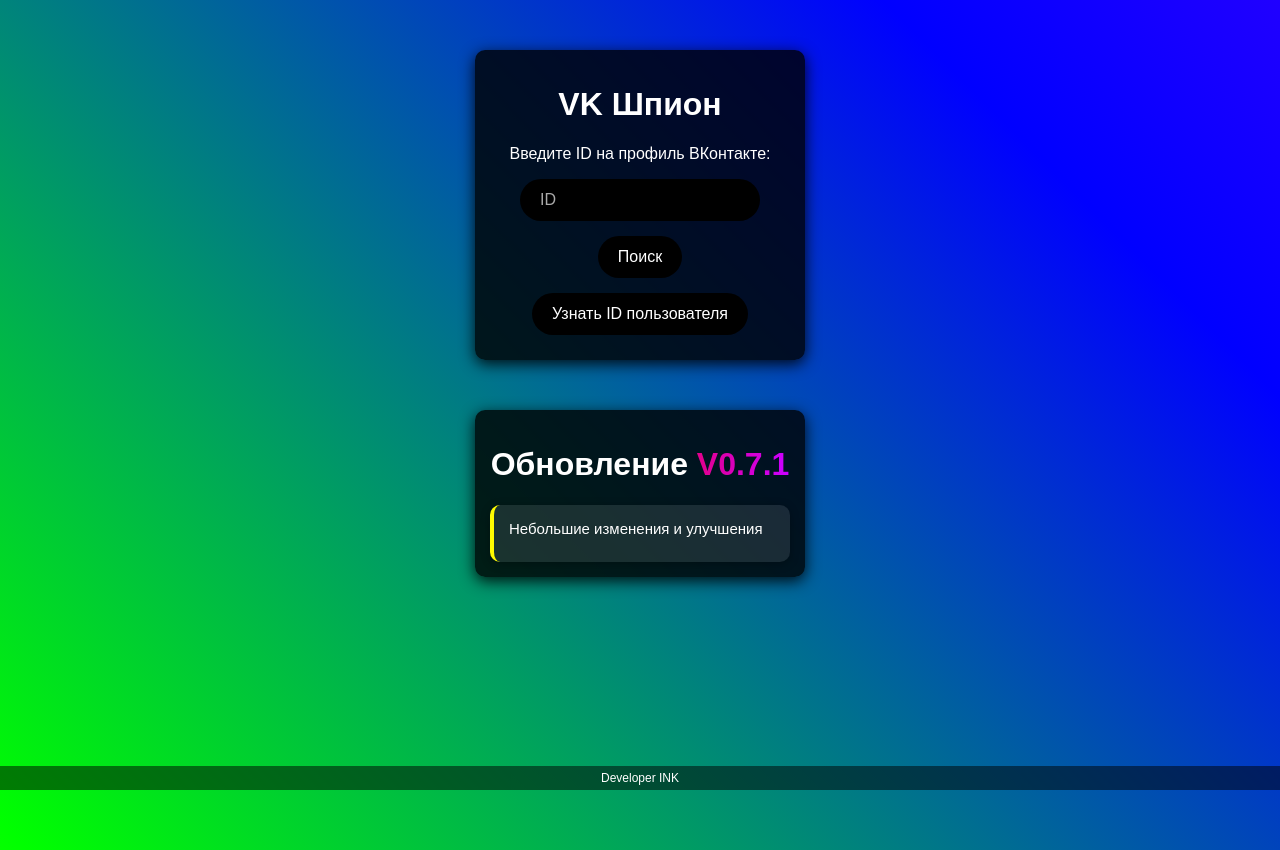
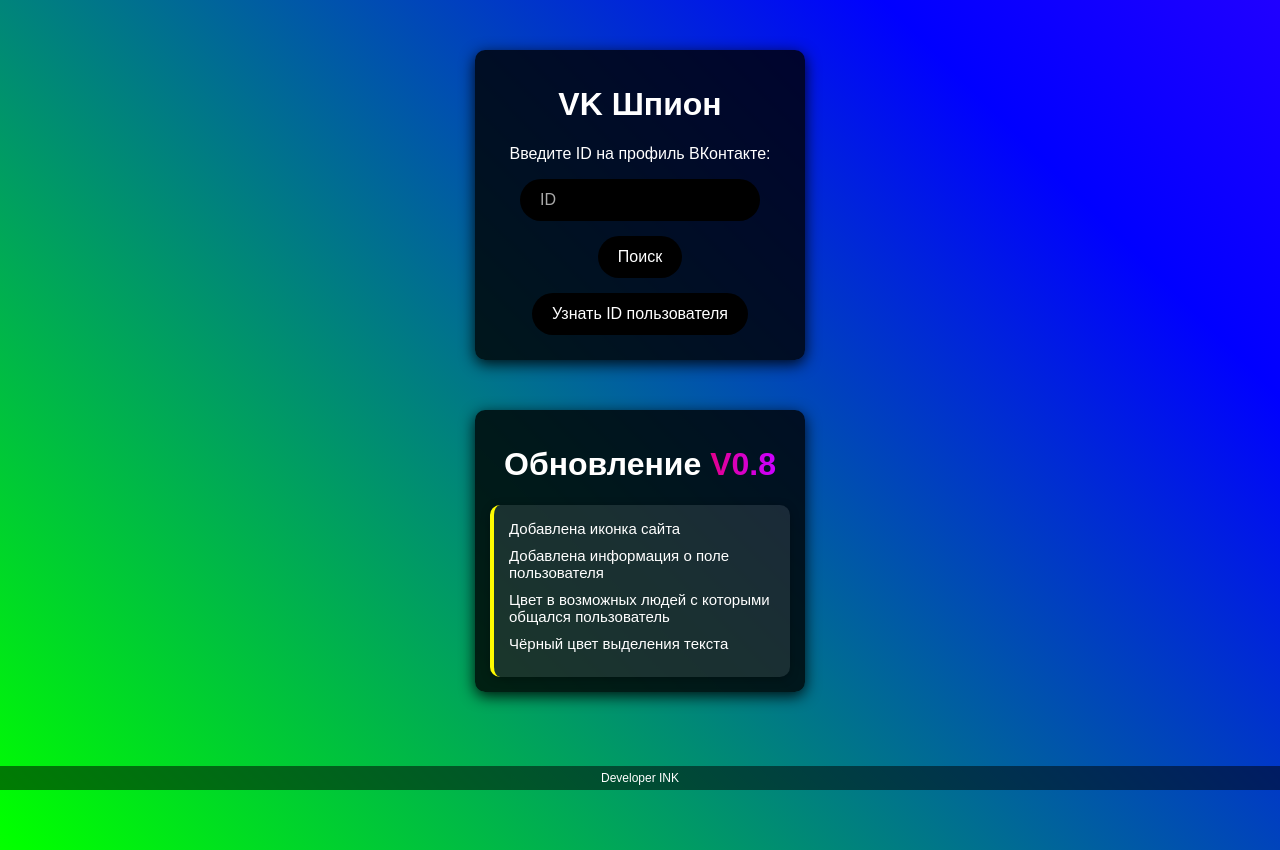
Before and after one commit to inkoson007/INFO-VK-PROFILE-WEB, a PHP site: page / in a window 1280 px wide. Run offline with PHP 8.4, Linux system fonts and the light colour scheme.

Commit message:
Обновление V0.8
Добавлена иконка сайта
Добавлена информация о поле пользователя
Цвет в возможных людей с которыми общался пользователь
Чёрный цвет выделения текста

```diff
--- a/debug.php
+++ b/debug.php
@@ -47,6 +47,7 @@ $cpu_usage = $load[0] . ' (за 1 мин)';
     <meta charset="UTF-8">
     <meta name="viewport" content="width=device-width, initial-scale=1.0">
     <link rel="stylesheet" href="styles.css">
+    <link rel="icon" href="img/logo.png" type="image/png">
     <title>Отладка токена</title>
 </head>
 <body>
--- a/error.php
+++ b/error.php
@@ -7,6 +7,7 @@ $error_message = isset($_GET['message']) ? htmlspecialchars($_GET['message']) :
     <meta charset="UTF-8">
     <meta name="viewport" content="width=device-width, initial-scale=1.0">
     <link rel="stylesheet" href="styles.css">
+    <link rel="icon" href="img/logo.png" type="image/png">
     <title>Ошибка</title>
 </head>
 <body>
--- a/followers.php
+++ b/followers.php
@@ -31,6 +31,7 @@ function formatLastSeen($last_seen) {
     <meta charset="UTF-8">
     <meta name="viewport" content="width=device-width, initial-scale=1.0">
     <link rel="stylesheet" href="styles.css">
+    <link rel="icon" href="img/logo.png" type="image/png">
     <title>Подписчики</title>
 </head>
 <body>
--- a/friends.php
+++ b/friends.php
@@ -31,6 +31,7 @@ function formatLastSeen($last_seen) {
     <meta charset="UTF-8">
     <meta name="viewport" content="width=device-width, initial-scale=1.0">
     <link rel="stylesheet" href="styles.css">
+    <link rel="icon" href="img/logo.png" type="image/png">
     <title>Друзья</title>
 </head>
 <body>
--- a/index.php
+++ b/index.php
@@ -8,6 +8,7 @@
     <meta name="viewport" content="width=device-width, initial-scale=1.0">
     <title>VK Шпион</title>
     <link rel="stylesheet" href="styles.css">
+    <link rel="icon" href="img/logo.png" type="image/png">
 </head>
 
 <body>
@@ -20,10 +21,13 @@
     </div>
 
     <div class="container">
-    <h1>Обновление <span class="rainbow-text">V0.7.1</span></h1>
+    <h1>Обновление <span class="rainbow-text">V0.8</span></h1>
     <div class="update-block">
         <ul>
-            <li>Небольшие изменения и улучшения</li>
+            <li>Добавлена иконка сайта</li>
+            <li>Добавлена информация о поле пользователя</li>
+            <li>Цвет в возможных людей с которыми общался пользователь</li>
+            <li>Чёрный цвет выделения текста</li>
         </ul>
     </div>
 </div>
--- a/likes_from_users.php
+++ b/likes_from_users.php
@@ -78,6 +78,7 @@ $likers_data = $likers_response['response'] ?? [];
     <meta charset="UTF-8">
     <meta name="viewport" content="width=device-width, initial-scale=1.0">
     <link rel="stylesheet" href="styles.css">
+    <link rel="icon" href="img/logo.png" type="image/png">
     <title>Статистика лайков</title>
 </head>
 <body>
--- a/styles.css
+++ b/styles.css
@@ -194,3 +194,14 @@ button {
   50% { background-position: 100% 50%; }
   100% { background-position: 0% 50%; }
 }
+
+::selection {
+  color: black;       /* Цвет текста при выделении */
+  background: white;  /* Цвет фона выделенного текста */
+}
+
+/* Для Firefox */
+::-moz-selection {
+  color: black;
+  background: white;
+}
```
Also changed, not shown: possibly_chatted.php (+23 -2 lines), profile.php (+6 -1 lines).
